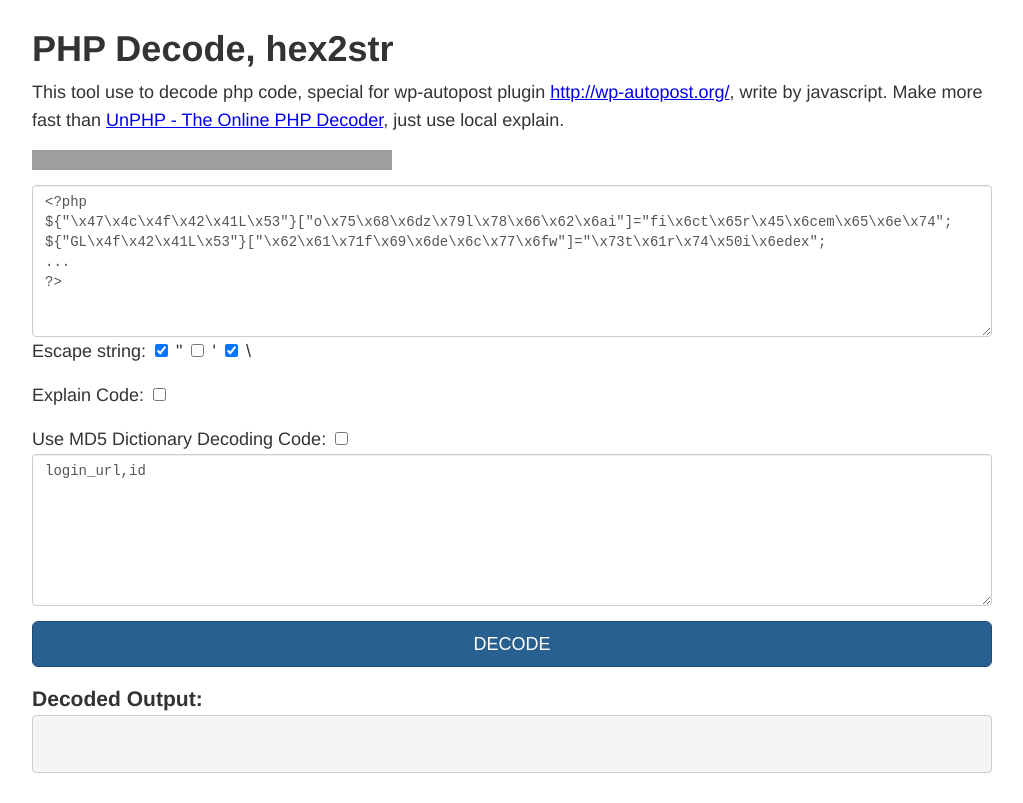
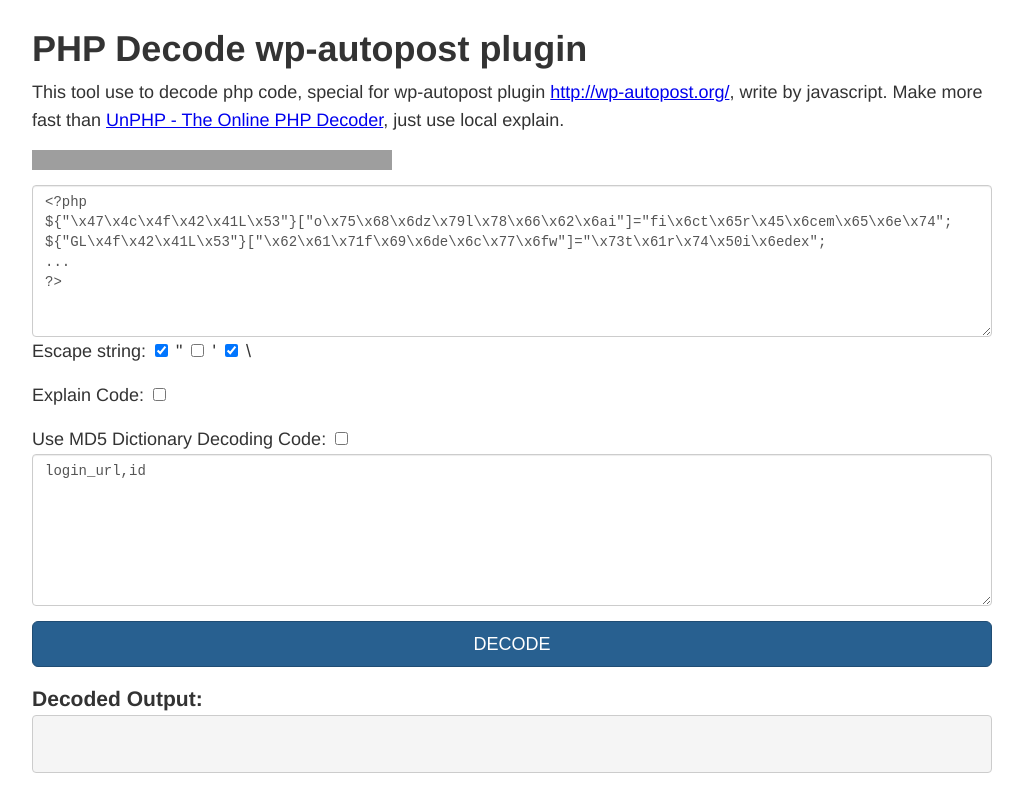
Before and after one commit to jscck/unphp, a plain HTML site: page index.html in a window 1280 px wide. Shown: the whole page, without its empty margins (128-1151 px from the left). Drawn offline with Linux system fonts and the light colour scheme; grey boxes are pictures that could not be loaded.

Commit message:
Update index.html

```diff
--- a/index.html
+++ b/index.html
@@ -3,7 +3,7 @@
 <head>
 	<meta charset="utf-8">
 	<meta http-equiv="X-UA-Compatible" content="IE=edge">
-	<title>PHP Decode, hex to string</title>
+	<title>PHP Decode wp-autopost plugin</title>
 	<meta name="keywords" content="php decode, hex to string" />
 	<style type="text/css" media="screen">
 
@@ -142,7 +142,7 @@ pre code {
 
 </head>
 <body>
-	<h1>PHP Decode, hex2str</h1>
+	<h1>PHP Decode wp-autopost plugin</h1>
 
 	<p>This tool use to decode php code, special for wp-autopost plugin <a href="javascript:;" target="_blank" >http://wp-autopost.org/</a>, write by javascript. Make more fast than <a href="http://www.unphp.net/" target="_blank" >UnPHP - The Online PHP Decoder</a>, just use local explain.</p>
 
```
